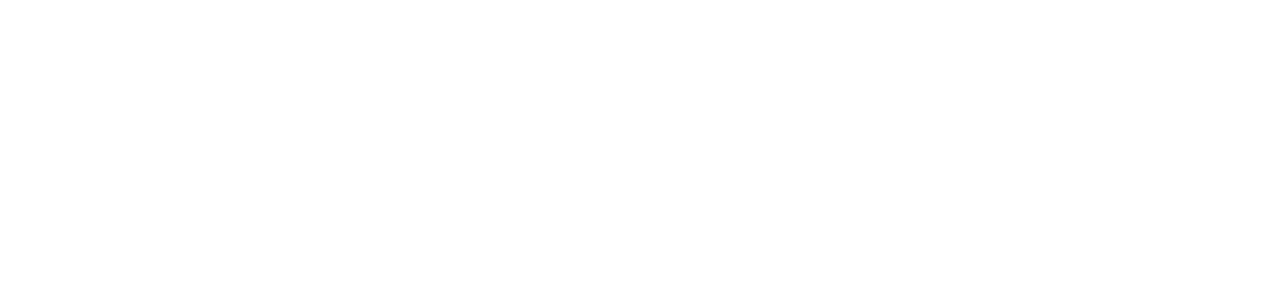
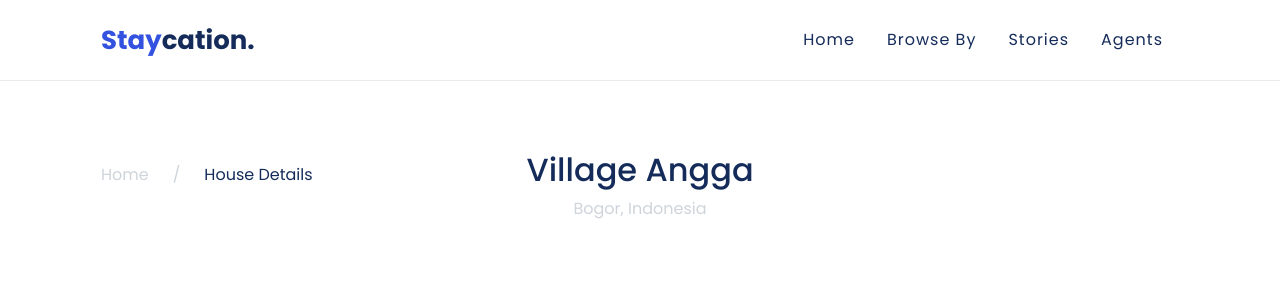
Before and after one commit to wildenali/Javascript_Staycation, a React (Create React App) app in the folder bwamern/: page /properties/asd1293uasdads1 in a window 1280 px wide. Shown: the top 300 px of the page. Built offline with nearby package versions, Linux system fonts and the light colour scheme.

Commit message:
membuat file DetailsPage

```diff
--- a/bwamern/src/App.js
+++ b/bwamern/src/App.js
@@ -4,6 +4,7 @@ import { BrowserRouter as Router, Route } from 'react-router-dom'
 
 import "assets/scss/style.scss"
 import LandingPage from 'pages/LandingPage';
+import DetailsPage from 'pages/DetailsPage';
 import Example from 'pages/Example';
 
 function App() {
@@ -11,6 +12,7 @@ function App() {
     <div className="App">
       <Router>
         <Route exact path="/" component={LandingPage} />
+        <Route exact path="/properties/:id" component={DetailsPage} />
         <Route path="/example" component={Example} />
       </Router>
     </div>
--- /dev/null
+++ b/bwamern/src/pages/DetailsPage.js
@@ -0,0 +1,31 @@
+import React, { Component } from 'react';
+
+import Header from 'parts/Header';
+import PageDetailTitle from 'parts/PageDetailTitle';
+
+import itemDetails from 'json/itemDetails.json';
+
+export default class DetailsPage extends Component {
+
+    componentDidMount() {
+        window.title = "Details Page";
+        window.scrollTo(0, 0);
+    }
+
+    render() {
+        const breadcrumb = [
+            { pageTitle: "Home", pageHred: "" },
+            { pageTitle: "House Details", pageHred: "" },
+        ];
+        return(
+            <>
+                <Header {...this.props}></Header>
+                <PageDetailTitle
+                    breadcrumb={breadcrumb}
+                    data={itemDetails}
+                ></PageDetailTitle>
+            </>
+        );
+    }
+
+}
--- a/bwamern/src/pages/PageDetailTitle.js
+++ b/bwamern/src/parts/PageDetailTitle.js
@@ -4,6 +4,7 @@ import Fade from 'react-reveal/Fade';
 import Breadcrumb from 'elements/Breadcrumb';
 
 export default function PageDetailTitle({ data, breadcrumb }) {
+    // console.log(data);   // ini untuk nge cek data yg masuk apa aja
     return (
         <section className="container spacing-sm">
             <Fade bottom>
```
